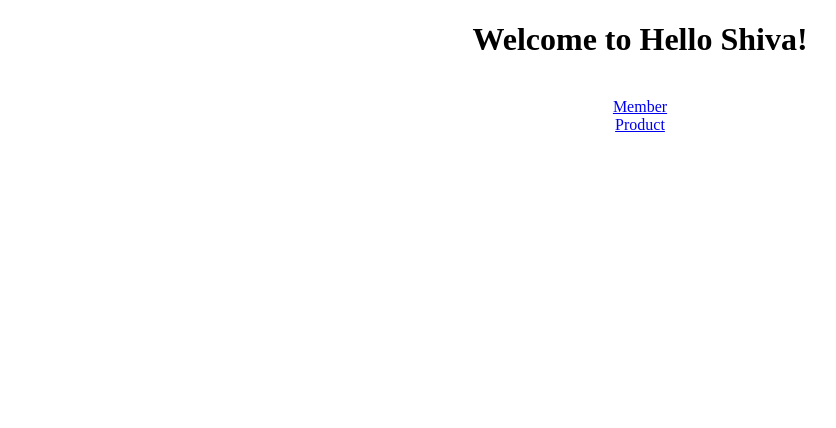
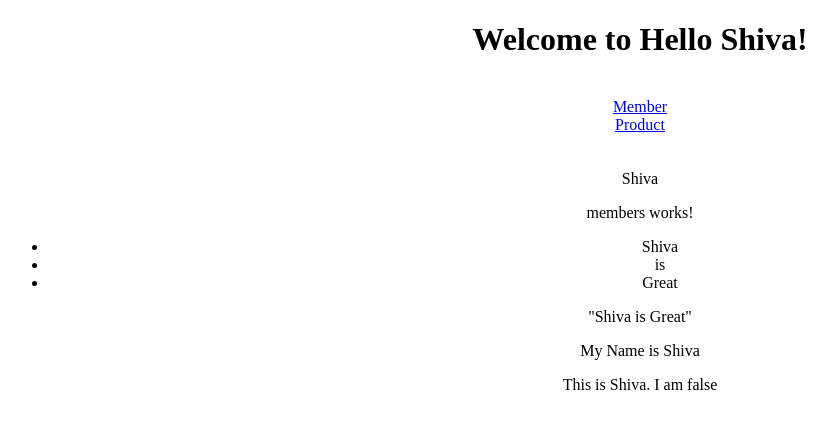
Before and after one commit to kemparaj565/Angular4_Test_Project, an Angular app: page / in a window 1280 px wide. Shown: the top 428 px of the page, without its empty margins (0-836 px from the left). Built offline with nearby package versions, Linux system fonts and the light colour scheme.

Commit message:
If else and for is included

```diff
--- a/src/app/app.component.html
+++ b/src/app/app.component.html
@@ -8,5 +8,36 @@
 <a routerLink="/product">Product</a><br/>
 
 <br/>
+<!-- Display section of the link clicked -->
+<router-outlet></router-outlet>
 
-<router-outlet></router-outlet>
+<br/>
+<!--To Display the variable defined data binding-->
+{{obj.name}}
+
+<br/>
+<!-- Selector of subcomponents-->
+
+<app-members></app-members>
+
+<!-- Iterating over the elments -->
+<ul>
+<li *ngFor = "let i of arr">{{i}}  </li>
+</ul>
+
+<!-- Displaying and hiding text based on value by using If-->
+<p *ngIf = "isTrue">"Shiva is Great"</p>
+<p *ngIf="myName=='Shiva'">My Name is Shiva</p>
+
+<!-- Display using if else-->
+
+<p *ngIf="isTrue == true; else firstTemp">hello</p>
+
+<ng-template #firstTemp>This is Shiva.</ng-template>
+
+<!-- Printing everything in a template than defaul if-then-else-->
+
+<p *ngIf = "isTrue==true; then trueTemp else falseTemp"></p>
+
+<ng-template #trueTemp> I am true</ng-template>
+<ng-template #falseTemp> I am false</ng-template>
--- a/src/app/app.component.ts
+++ b/src/app/app.component.ts
@@ -8,4 +8,12 @@ import { Component } from '@angular/core';
 export class AppComponent {
   title = 'Hello Shiva';
   name='Shambo';
+  obj={
+  id:"1",
+  name:"Shiva"
+
+  };
+  arr=["Shiva","is","Great"];
+  isTrue="false";
+  myName="Shiva";
 }
```
